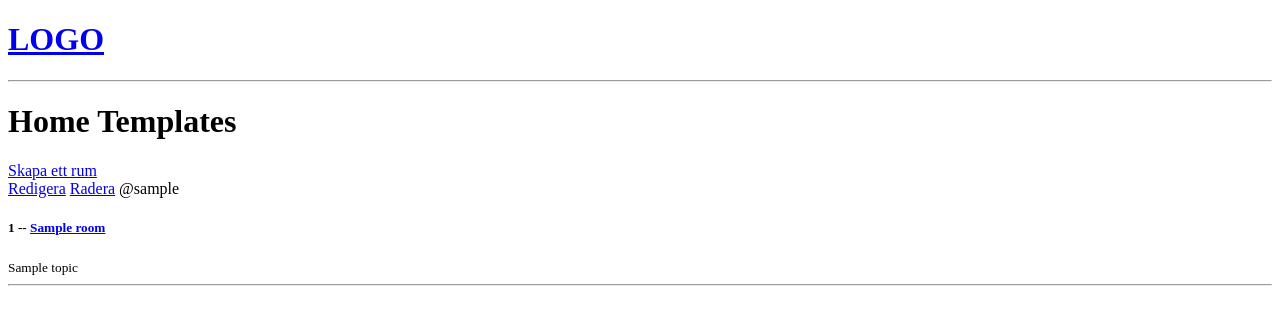
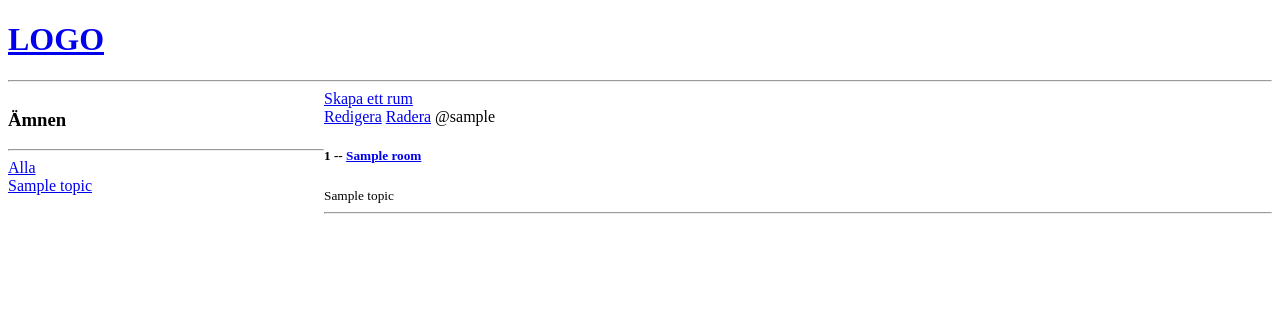
Before and after one commit to Snicon/RealStudies, a Django app: page / in a window 1280 px wide. Shown: the top 325 px of the page. Run offline with Django 4.2, Linux system fonts and the light colour scheme; tables that the repository leaves empty hold one stand-in row (values such as "Sample post").

Commit message:
Very basic search function

```diff
--- a/base/templates/base/home.html
+++ b/base/templates/base/home.html
@@ -2,12 +2,33 @@
 
 
 {% block content %}
-    <h1>Home Templates</h1>
+
+<style>
+    .home-container {
+        display: grid;
+        grid-template-columns: 1fr 3fr;
+    }
+</style>
+
+    <div class="home-container">
+
+        <aside>
+            <h3>Ämnen</h3>
+            <hr>
 
             <div>
+                <a href="{% url 'home' %}">Alla</a>
+            </div>
 
+            {% for topic in topics %}
+                <div>
+                    <a href="{% url 'home' %}?q={{ topic.name }}">{{ topic.name }}</a>
+                </div>
+            {% endfor %}
+        </aside>
+
+        <div>
             <a href="{% url 'create-room' %}">Skapa ett rum</a>
-
             <div>
                 {% for room in rooms %}
                     <div>
@@ -22,4 +43,6 @@
             </div>
         </div>
 
+    </div>
+
 {% endblock %}
--- a/base/views.py
+++ b/base/views.py
@@ -1,13 +1,17 @@
 from django.shortcuts import render, redirect
-from .models import Room
+from .models import Room, Topic
 from .forms import RoomForm
 
 # Create your views here.
 
 
 def home(request):
-    rooms = Room.objects.all()
-    context = {'rooms': rooms}
+    q = request.GET.get('q') if request.GET.get('q') is not None else ''
+    rooms = Room.objects.filter(topic__name__icontains=q)
+
+    topics = Topic.objects.all()
+
+    context = {'rooms': rooms, 'topics': topics}
     return render(request, 'base/home.html', context)
 
 
```
Lines whose indentation alone changed are shown as unchanged.
